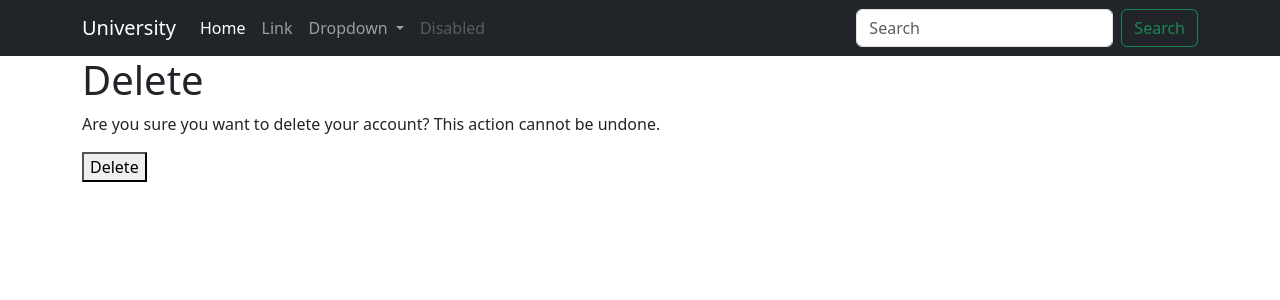
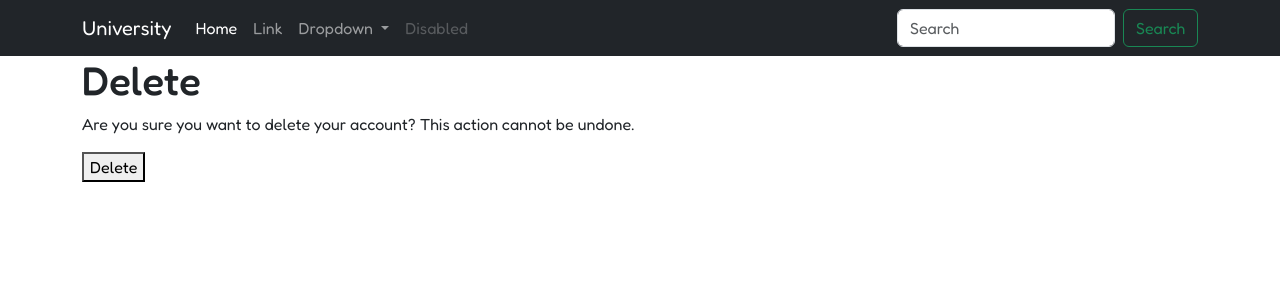
Before and after one commit to whdev36/university-website, a Django app: page /accounts/delete/ in a window 1280 px wide. Shown: the top 300 px of the page. Run offline with Django 5.2, Linux system fonts and the light colour scheme; a user stored in the database is signed in.

Commit message:
add google fonts

```diff
--- a/src/templates/base.html
+++ b/src/templates/base.html
@@ -8,6 +8,13 @@
     <title>University | {% block title %}{% endblock %}</title>
     <link rel="stylesheet" href="https://cdn.jsdelivr.net/npm/bootstrap@5.3.3/dist/css/bootstrap.min.css">
     <link rel="stylesheet" href="{% static 'css/style.css' %}">
+    <style>
+        @import url('https://fonts.googleapis.com/css2?family=Fredoka:wght@300..700&display=swap');
+
+        * {
+            font-family: 'Fredoka', sans-serif;
+        }
+    </style>
 </head>
 
 <body>
```
